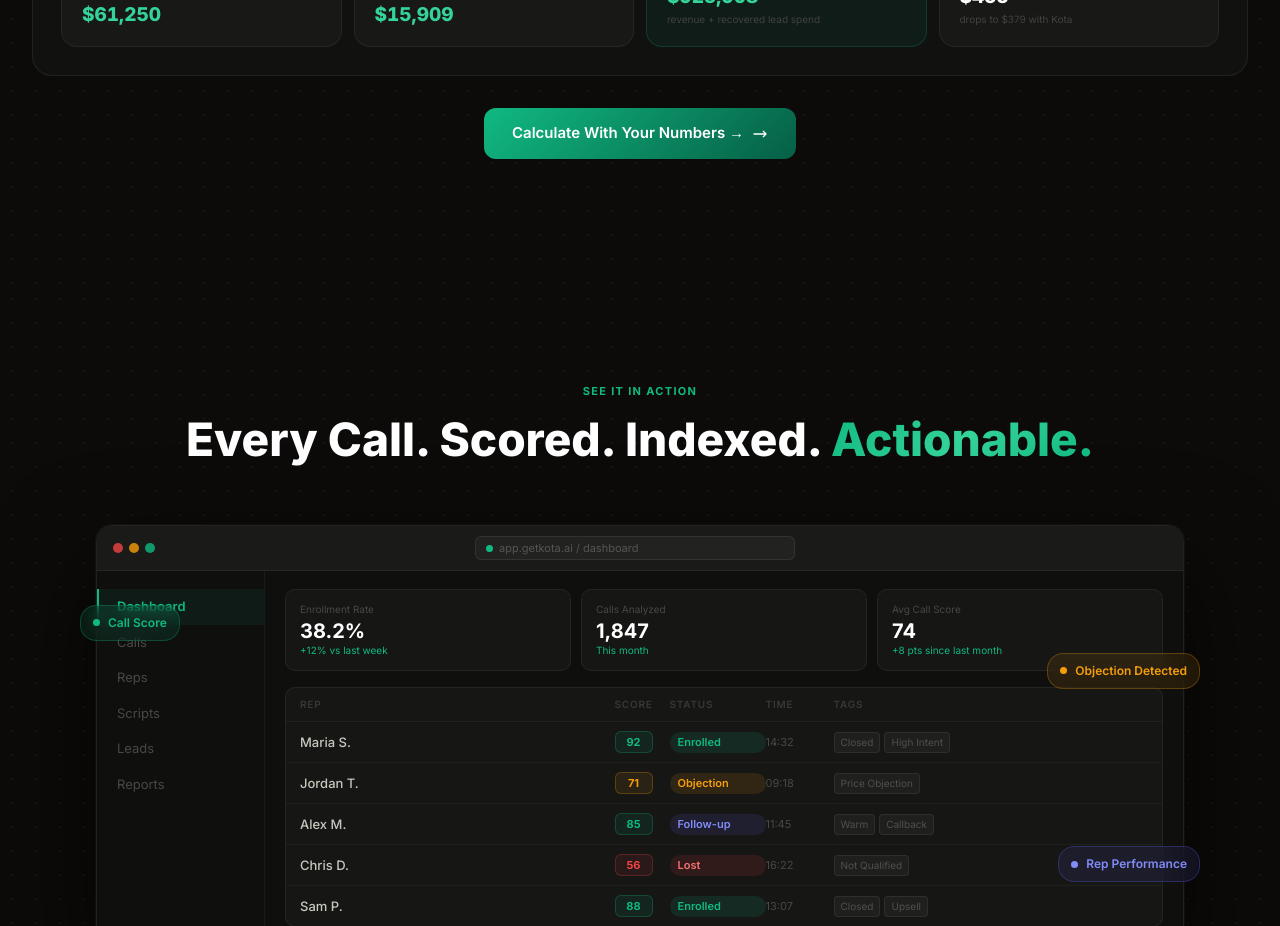
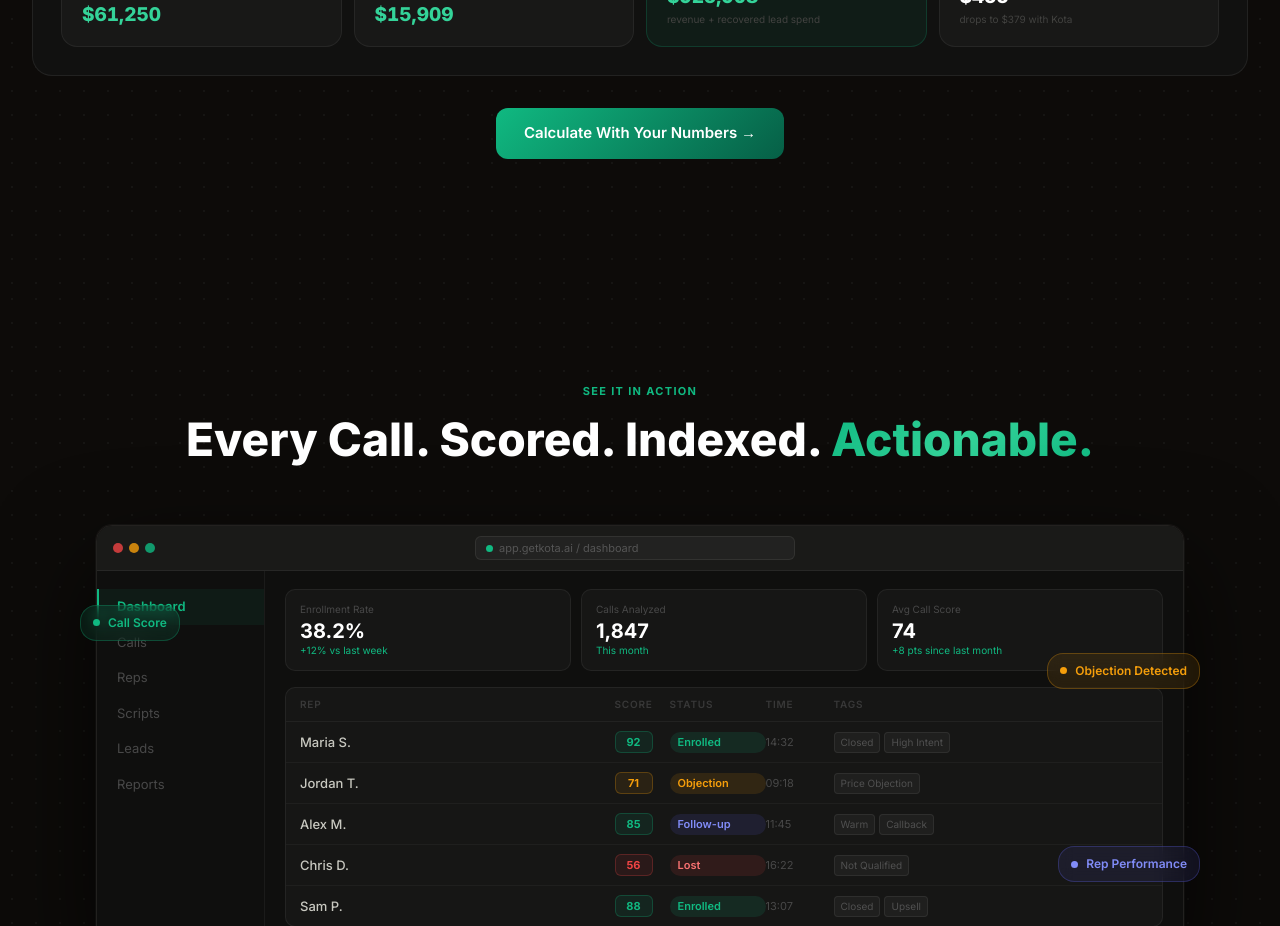
Before and after one commit to getreceve/kota-website, a Next.js app: page / in a window 1280 px wide. Shown: the part 3640-4566 px from the top of the page. Built offline with nearby package versions, Linux system fonts and the light colour scheme.

Commit message:
Remove duplicate arrow from ROI preview CTA button

```diff
--- a/src/components/ROIPreviewSection.tsx
+++ b/src/components/ROIPreviewSection.tsx
@@ -196,9 +196,6 @@
             className="btn-primary"
           >
             Calculate With Your Numbers →
-            <svg className="w-4 h-4" fill="none" stroke="currentColor" viewBox="0 0 24 24">
-              <path strokeLinecap="round" strokeLinejoin="round" strokeWidth={2} d="M17 8l4 4m0 0l-4 4m4-4H3" />
-            </svg>
           </a>
         </div>
 
```
